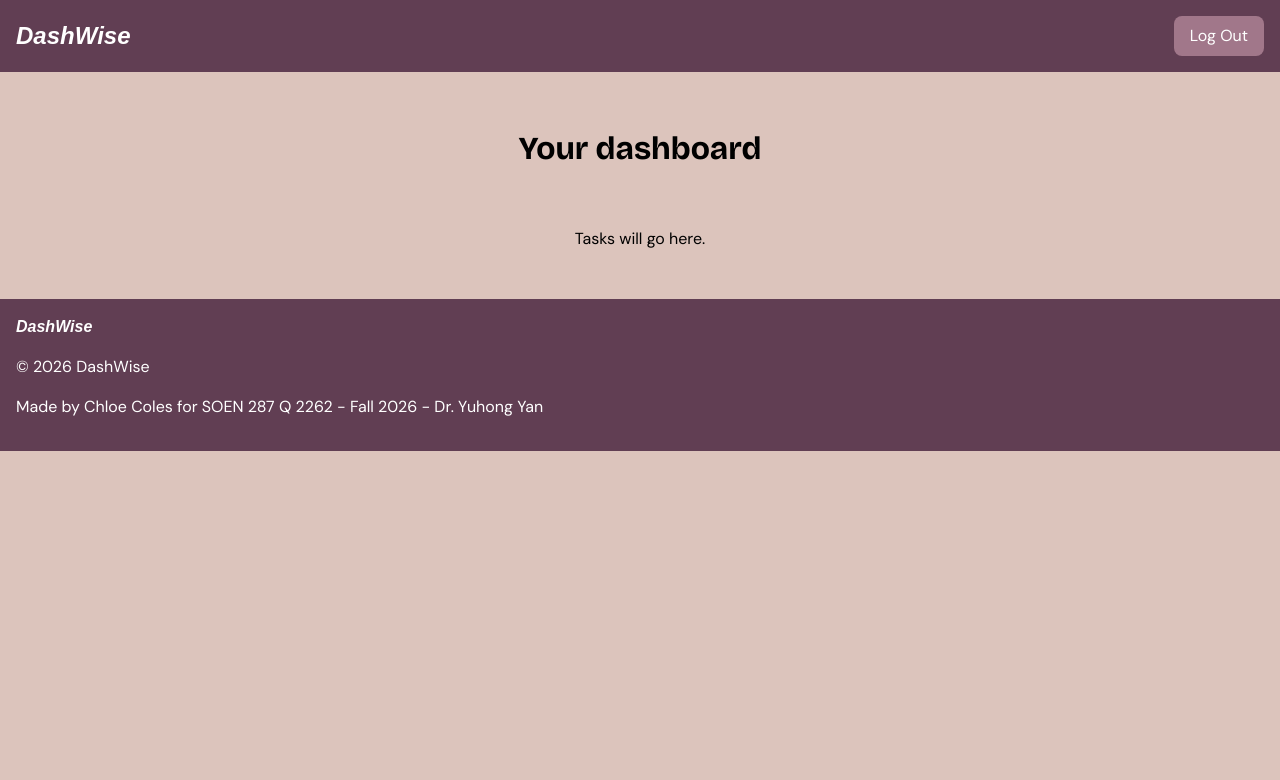
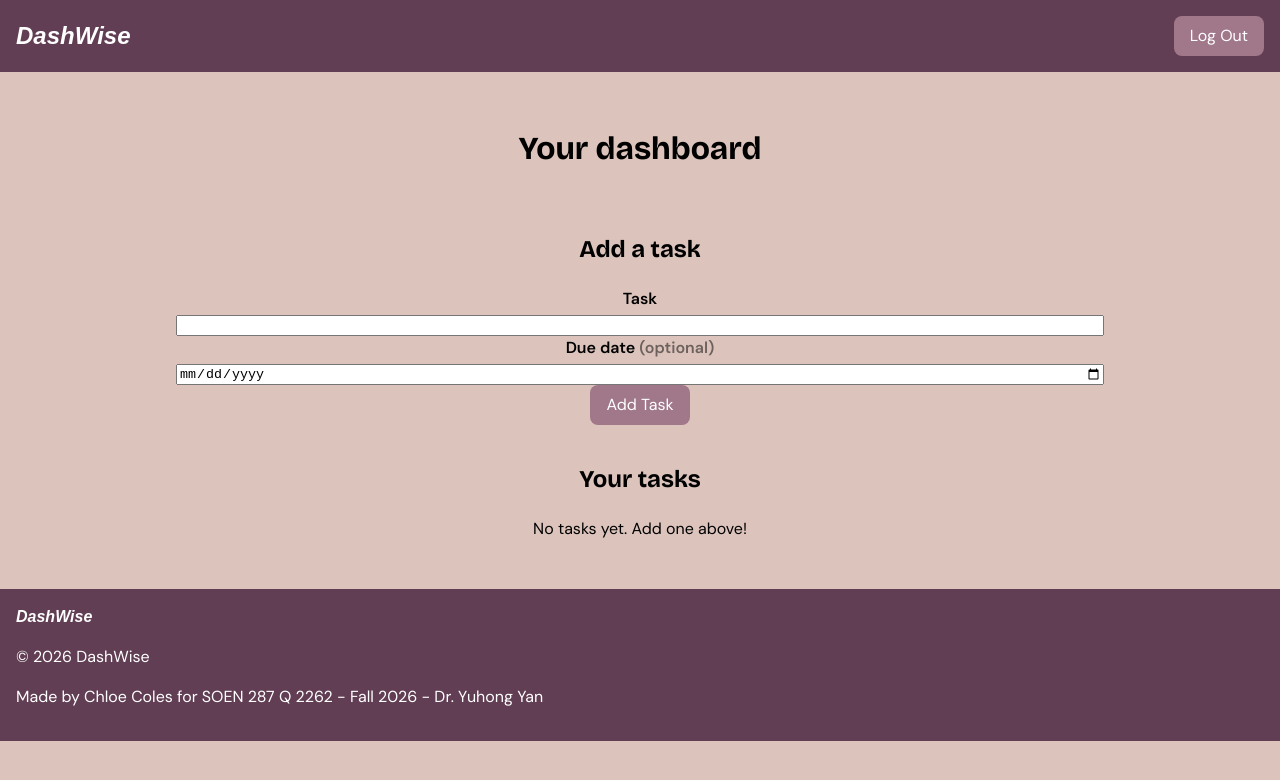
Before and after one commit to chloeco1es/SOEN287, a website: page views/dashboard.html in a window 1280 px wide. Drawn offline with nearby package versions, Linux system fonts and the light colour scheme; a web font is replaced by a local one.

Commit message:
Add dashboard markup for task form and list

```diff
--- /dev/null
+++ b/public/js/dashboard.js
@@ -0,0 +1 @@
+console.log('dashboard.js loaded');
--- a/views/dashboard.html
+++ b/views/dashboard.html
@@ -21,12 +21,40 @@
         </header>
         <main>
             <h1>Your dashboard</h1>
-            <p>Tasks will go here.</p>
+            <!-- form for adding a new task -->
+            <section class="panel">
+                <h2>Add a task</h2>
+                <form id="task-form" class="task-form" novalidate>
+                    <div id="form-error" class="form-error" role="alert"></div>
+                    <!-- error messages appear here -->
+
+                    <div class="field">
+                        <label for="title">Task</label>
+                        <input type="text" id="title" name="title" maxlength="100" required>
+                    </div>
+
+                    <div class="field">
+                        <label for="dueDate">Due date <span class="tip">(optional)</span></label>
+                        <input type="date" id="dueDate" name="dueDate">
+                    </div>
+
+                    <button type="submit" class="button">Add Task</button>
+                </form>
+            </section>
+
+            <!-- the user's tasks get added inside the <ul> by dashboard.js -->
+            <section class="panel">
+                <h2>Your tasks</h2>
+                <div id="list-error" class="form-error" role="alert"></div>
+                <p id="empty-message">No tasks yet. Add one above!</p>
+                <ul id="task-list" class="task-list"></ul>
+            </section>
         </main>
         <footer>
             <span class="logo logo-sm">DashWise</span>
             <p>© 2026 DashWise</p>
             <p>Made by Chloe Coles for SOEN 287 Q 2262 - Fall 2026 - Dr. Yuhong Yan</p>
         </footer>
+        <script src="/js/dashboard.js"></script>
     </body>
 </html>
```
